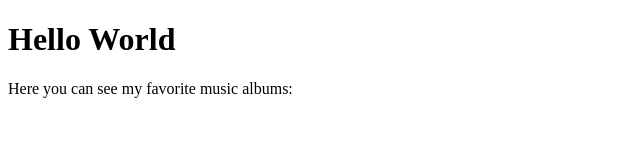
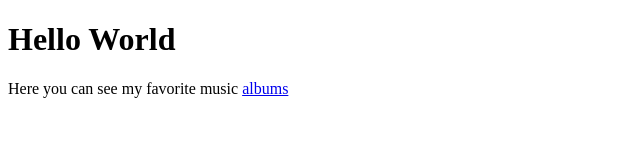
Before and after one commit to spngsbrg/GitHub-ex, a plain HTML site: page Ex-01/index.html in a window 1280 px wide. Shown: the full height of the page, 0-640 px from the left. Drawn offline with Linux system fonts and the light colour scheme.

Commit message:
corrected link

```diff
--- a/Ex-01/index.html
+++ b/Ex-01/index.html
@@ -7,6 +7,6 @@
   </head>
   <body>
     <h1>Hello World</h1>
-    <p>Here you can see my favorite music albums: <a href="albums.html"></a></p>
+    <p>Here you can see my favorite music <a href="albums.html"> albums</a></p>
   </body>
 </html>
```
